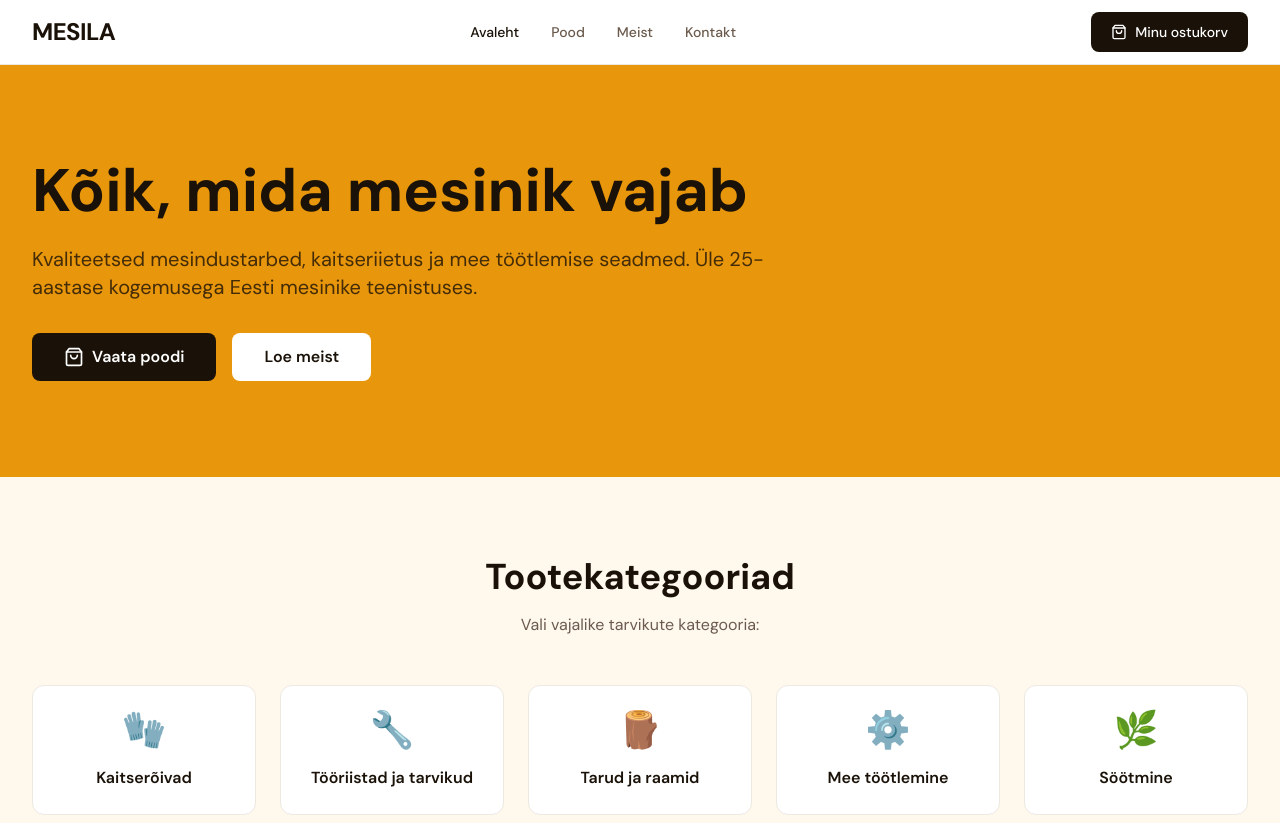
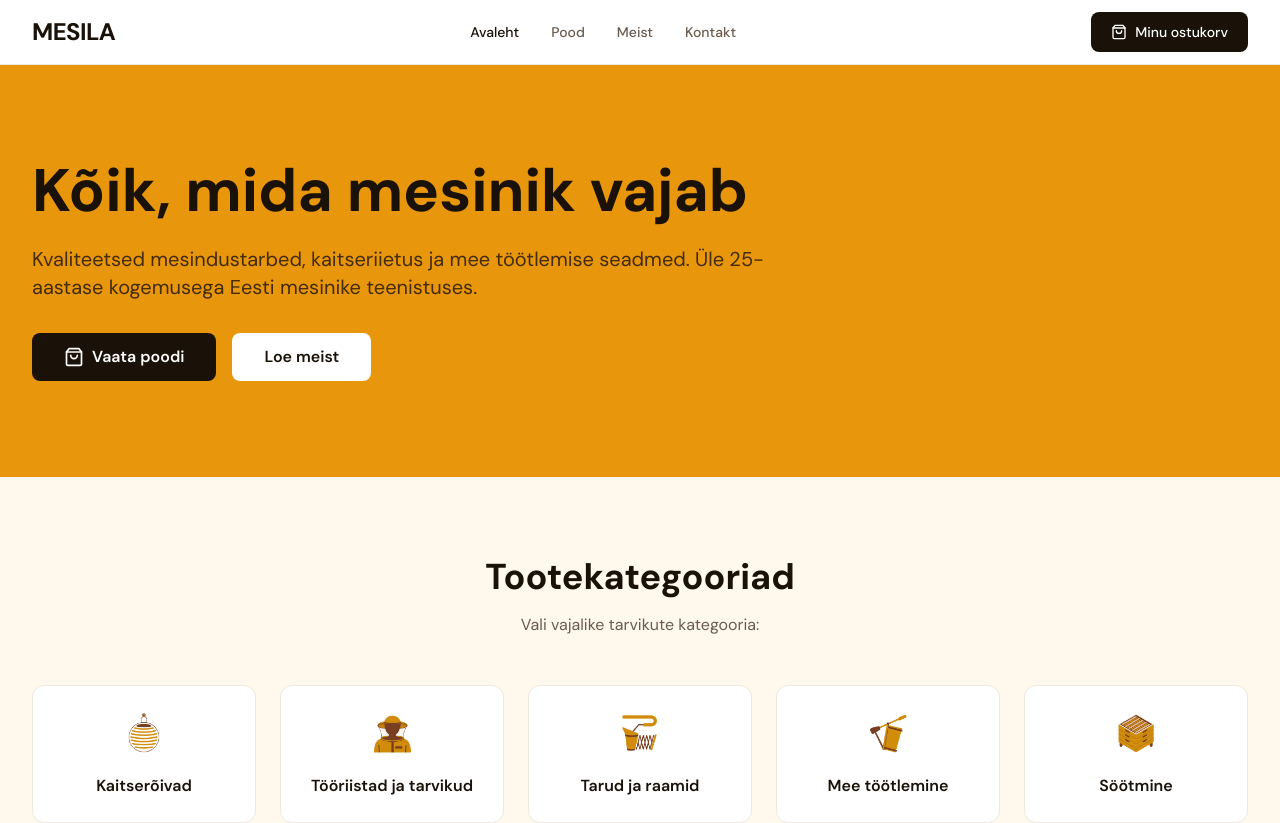
Before and after one commit to zavramarketing/mesila, a React (Vite) app: page / in a window 1280 px wide. Shown: the top 823 px of the page. Built offline with nearby package versions, Linux system fonts and the light colour scheme.

Commit message:
feat: use PNG category icons instead of emojis
Co-Authored-By: Claude Sonnet 4.6 <noreply@anthropic.com>

```diff
--- a/src/data/products.ts
+++ b/src/data/products.ts
@@ -12,11 +12,11 @@ export interface Product {
 }
 
 export const categories = [
-  { id: 'kaitseriided', name: 'Kaitserõivad', icon: '🧤' },
-  { id: 'tooriistad', name: 'Tööriistad ja tarvikud', icon: '🔧' },
-  { id: 'tarud-ja-raamid', name: 'Tarud ja raamid', icon: '🪵' },
-  { id: 'mee-koristus', name: 'Mee töötlemine', icon: '⚙️' },
-  { id: 'sootmine', name: 'Söötmine', icon: '🌿' },
+  { id: 'kaitseriided', name: 'Kaitserõivad', icon: '/icons/category-kaitseriided.png' },
+  { id: 'tooriistad', name: 'Tööriistad ja tarvikud', icon: '/icons/category-tooriistad.png' },
+  { id: 'tarud-ja-raamid', name: 'Tarud ja raamid', icon: '/icons/category-tarud-ja-raamid.png' },
+  { id: 'mee-koristus', name: 'Mee töötlemine', icon: '/icons/category-mee-koristus.png' },
+  { id: 'sootmine', name: 'Söötmine', icon: '/icons/category-sootmine.png' },
 ];
 
 export const products: Product[] = [
--- a/src/pages/Home.tsx
+++ b/src/pages/Home.tsx
@@ -69,7 +69,7 @@ export default function Home() {
                 to={`/pood?kategooria=${category.id}`}
                 className="group bg-white rounded-xl border border-border p-6 text-center hover:shadow-lg hover:-translate-y-1 transition-all duration-300"
               >
-                <span className="text-4xl">{category.icon}</span>
+                <img src={category.icon} alt={category.name} className="w-12 h-12 mx-auto object-contain" />
                 <h3 className="mt-4 font-semibold text-primary group-hover:text-amber transition-colors">
                   {category.name}
                 </h3>
--- a/src/pages/Shop.tsx
+++ b/src/pages/Shop.tsx
@@ -80,7 +80,7 @@ export default function Shop() {
                   : 'bg-white border border-border text-secondary hover:border-primary hover:text-primary'
               }`}
             >
-              <span className="mr-1">{category.icon}</span>
+              <img src={category.icon} alt={category.name} className="inline w-4 h-4 mr-1 object-contain" />
               {category.name}
             </button>
           ))}
```
